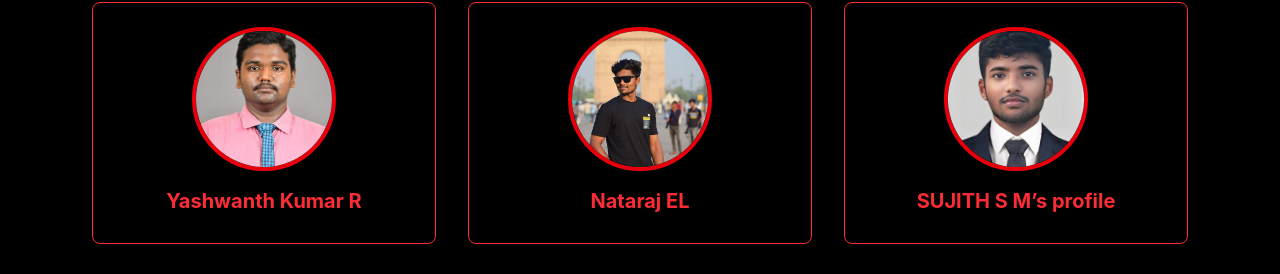
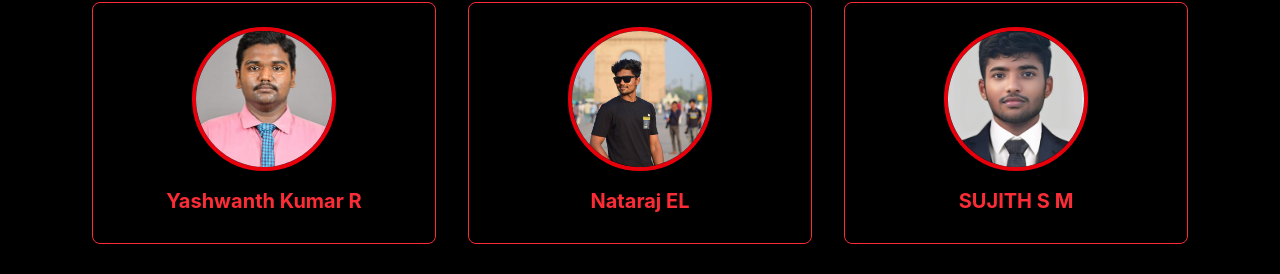
Before and after one commit to Sudharshan2026/Hacktronix, a React (Vite) app: page /team in a window 1280 px wide. Shown: the part 2715-2989 px from the top of the page. Built offline with nearby package versions, Linux system fonts and the light colour scheme.

Commit message:
Update OrganizersPage.tsx

```diff
--- a/src/components/OrganizersPage.tsx
+++ b/src/components/OrganizersPage.tsx
@@ -83,7 +83,7 @@ const OrganizersPage: React.FC = () => {
     // { name: " S", position: "Secretary", image: "Surya.jpg" },
     { name: "Yashwanth Kumar R", position: "", image: "yash.jpg", linkedin: "https://www.linkedin.com/in/yashwanth-kumar-r-1156a2329" },
     { name: "Nataraj EL", position: " ", image: "nat.jpg", linkedin: "https://www.linkedin.com/in/nataraj-el?utm_source=share&utm_campaign=share_via&utm_content=profile&utm_medium=android_app" },
-    { name: "SUJITH S M’s profile ", position: "", image: "sujith.jpg", linkedin: "https://www.linkedin.com/in/sujith-s-m/" },
+    { name: "SUJITH S M", position: "", image: "sujith.jpg", linkedin: "https://www.linkedin.com/in/sujith-s-m/" },
     { name: "Mahalakshimi P", position: "", image: "maha.jpg" }
   ];
 
```
